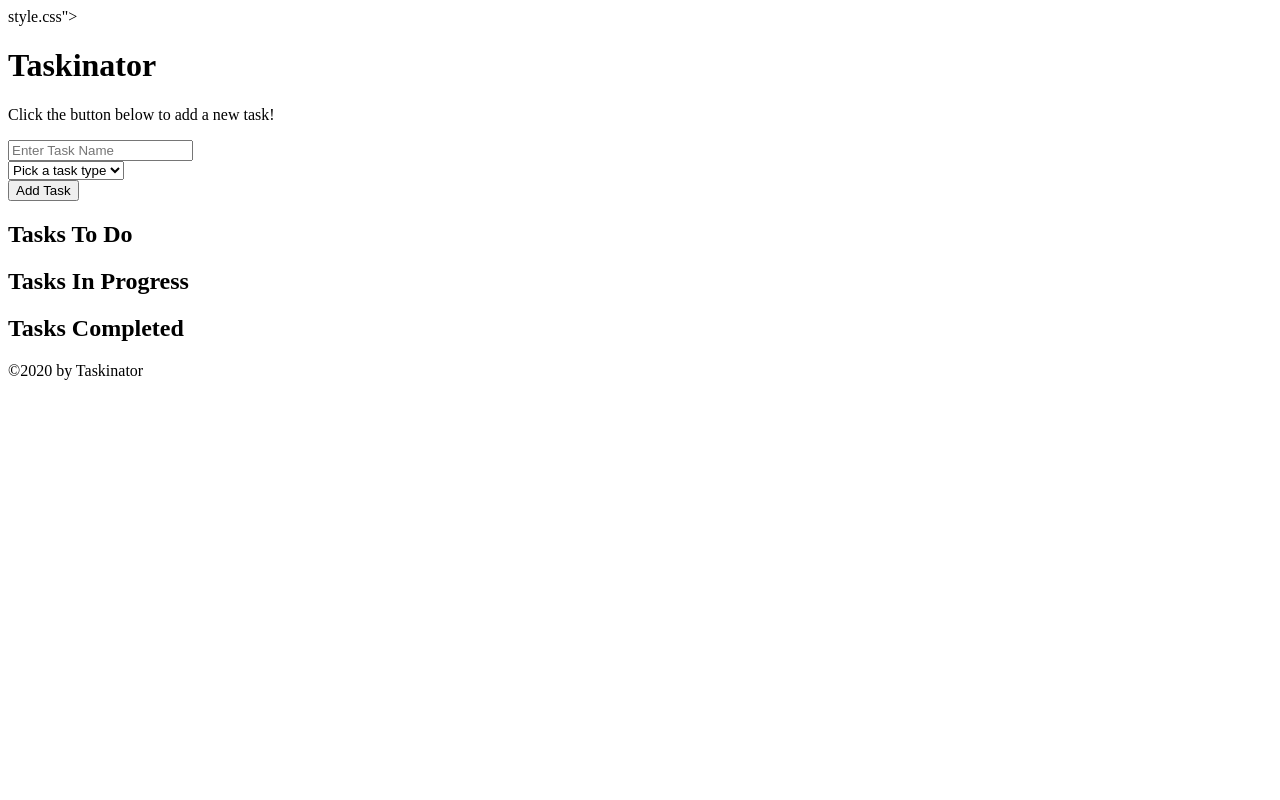
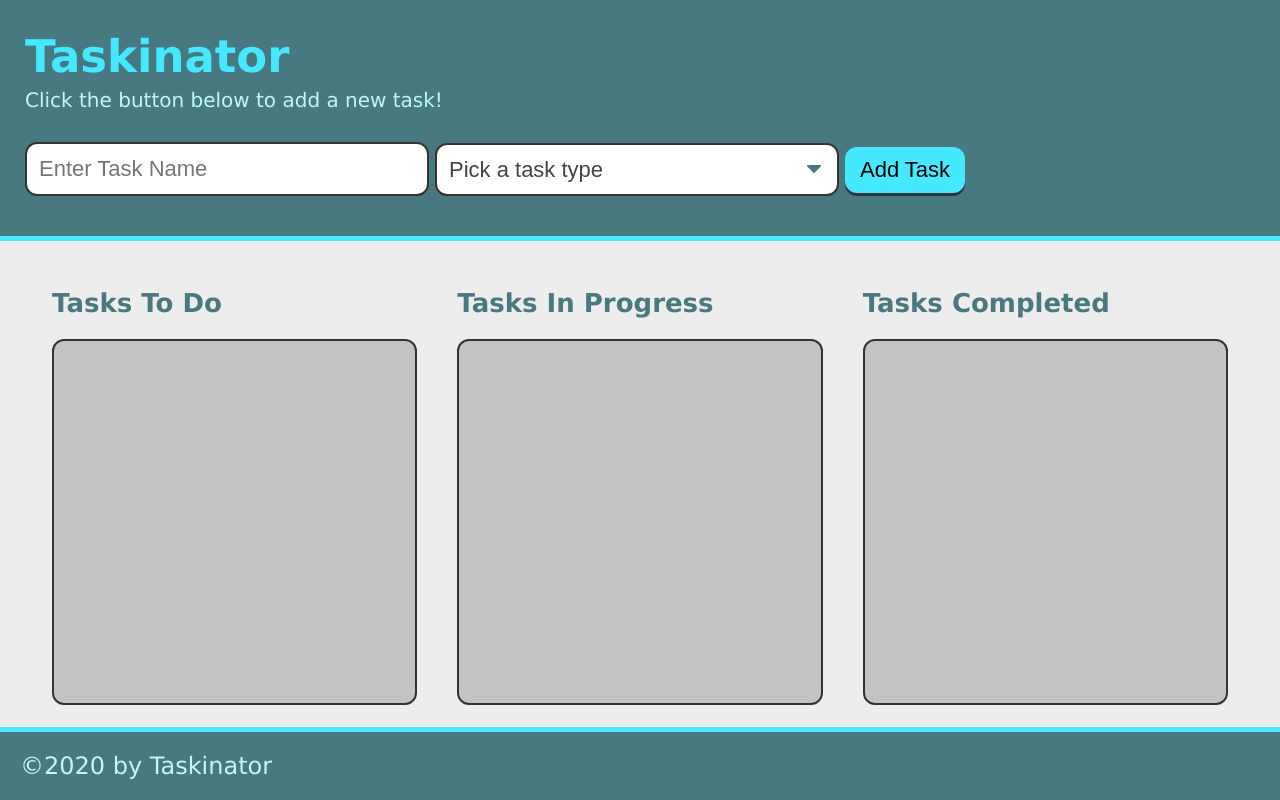
Before and after one commit to Emarbloe/taskinator, a plain HTML site: page index.html in a window 1280 px wide. Drawn offline with Linux system fonts and the light colour scheme; files whose address does not match are found by name.

Commit message:
Update index.html

```diff
--- a/index.html
+++ b/index.html
@@ -6,7 +6,7 @@
   <meta name="viewport" content="width=device-width, initial-scale=1.0">
   <meta http-equiv="X-UA-Compatible" content="ie=edge">
   <title>Taskinator</title>
-  <link rel="stylesheet" href="<link rel="stylesheet" href="../../assets/css/style.css">style.css">
+  <link rel="stylesheet" href="../../assets/css/style.css">
 </head>
 
 <body>
```
